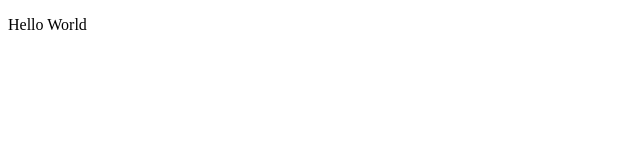
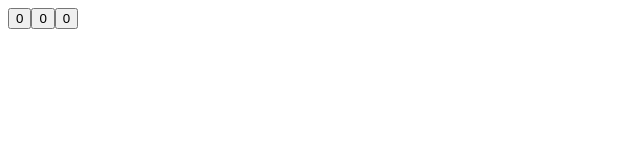
Before and after one commit to JhonWilderParionaVilca/letmeask-nlw, a React (Create React App) app: page / in a window 1280 px wide. Shown: the top 160 px of the page, without its empty margins (0-640 px from the left). Built offline with nearby package versions, Linux system fonts and the light colour scheme.

Commit message:
📦 Button

```diff
--- a/src/App.tsx
+++ b/src/App.tsx
@@ -1 +1,9 @@
-export const App = () => <p>Hello World</p>;
+import { Button } from '~/components/Button';
+
+export const App = () => (
+  <>
+    <Button />
+    <Button />
+    <Button />
+  </>
+);
--- /dev/null
+++ b/src/components/Button.tsx
@@ -0,0 +1,15 @@
+import { useState } from 'react';
+
+export function Button() {
+  const [counter, setCounter] = useState(0);
+
+  const handleClick = () => {
+    setCounter(counter + 1);
+  };
+
+  return (
+    <button type="button" onClick={handleClick}>
+      {counter}
+    </button>
+  );
+}
```
